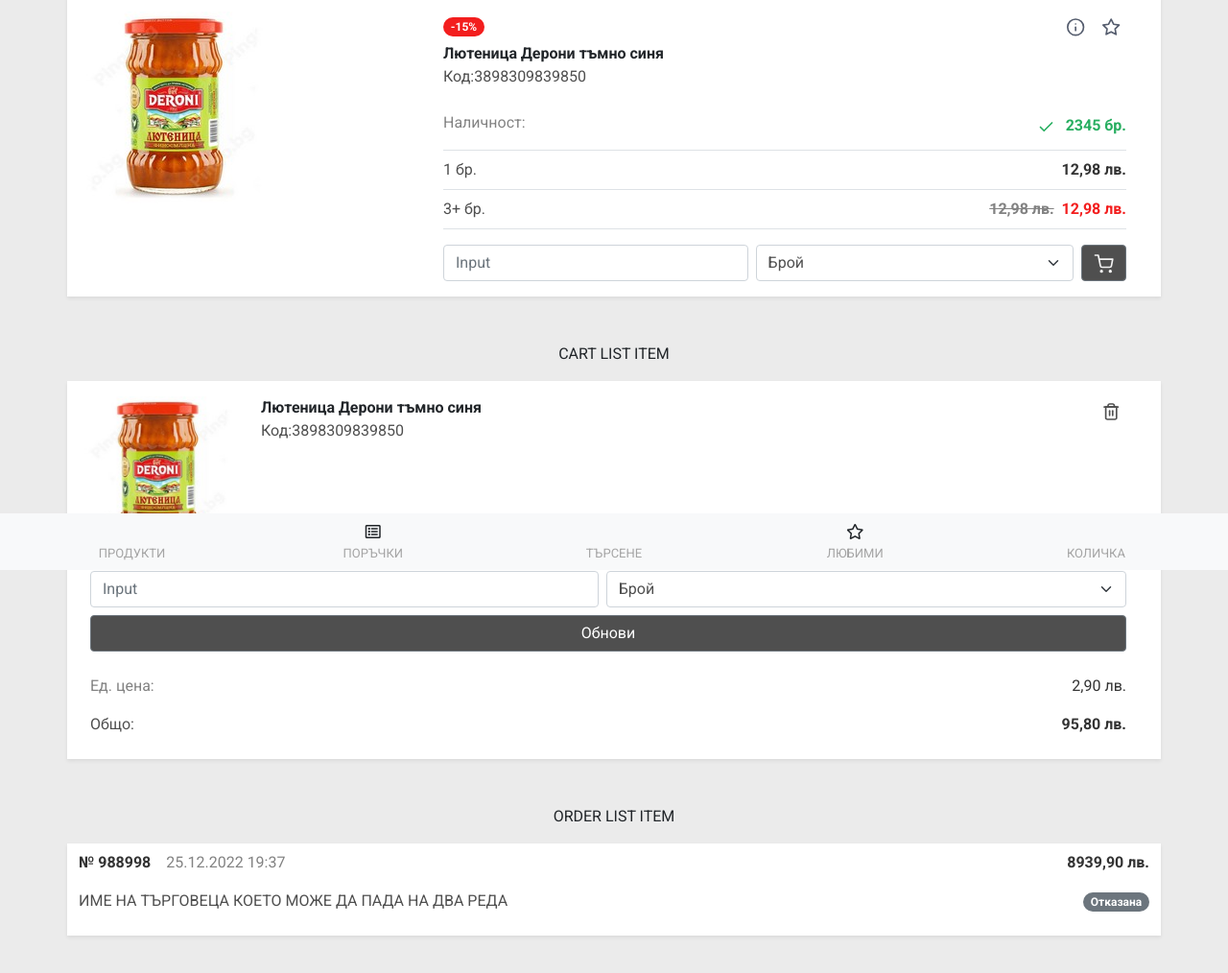
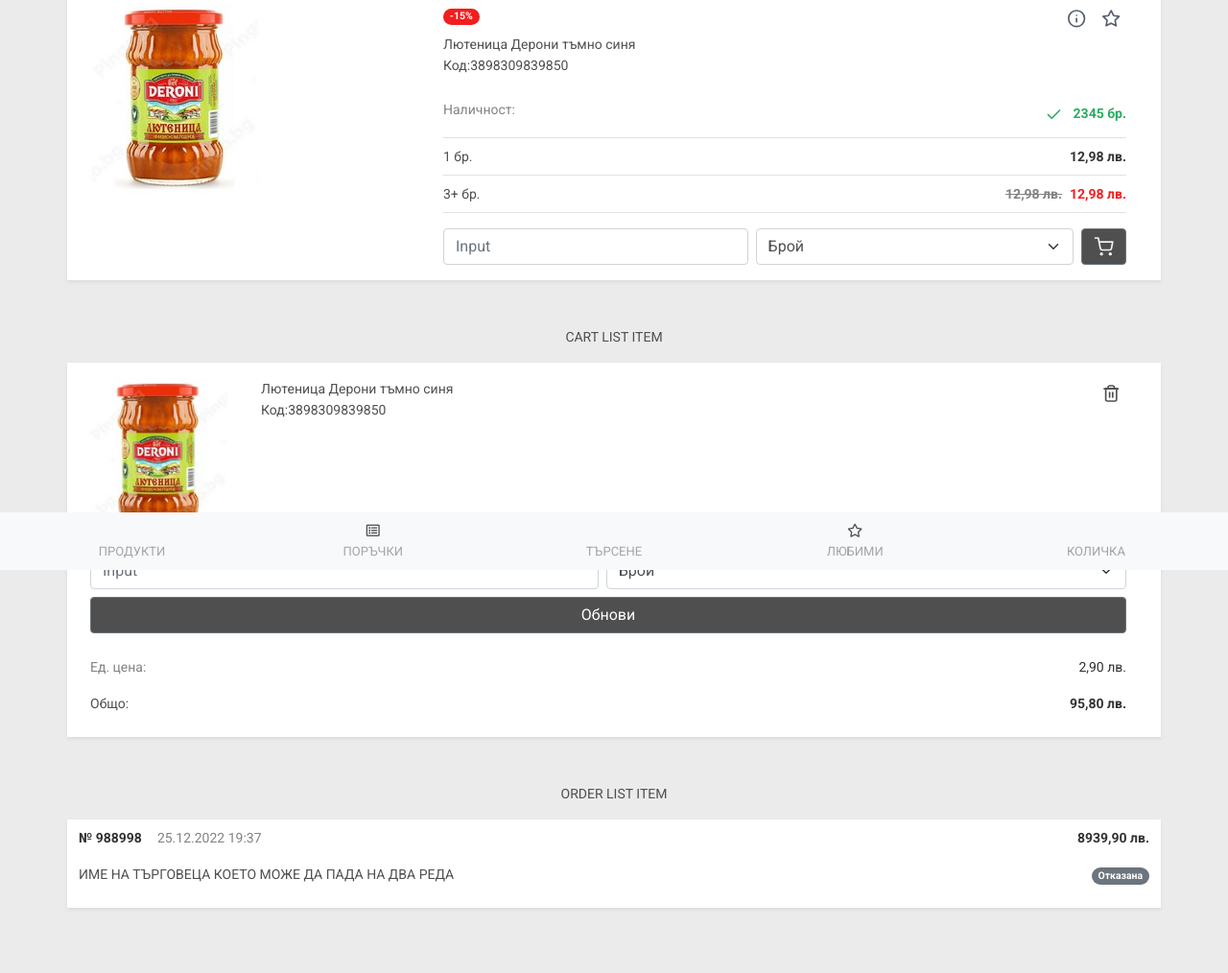
Before and after one commit to RIZNBG/b2b, a plain HTML site: page index.html in a window 1280 px wide. Shown: the part 206-1220 px from the top of the page at 96% size. Drawn offline with nearby package versions, Linux system fonts and the light colour scheme.

Commit message:
updated font sizes

```diff
--- a/index.html
+++ b/index.html
@@ -18,8 +18,17 @@
     <style type="text/css">
       body {
         font-family: 'Roboto', sans-serif;
+        font-style: normal;
+        font-weight: normal;
+        font-size: 14px;
+        line-height: 22px;
+        color: #4f4f4f;
         background-color: rgb(235, 235, 235);
       }
+      .body-bold {
+        font-weight: bold;
+      }
+
       .autohide{
         background-color: white;
         position: fixed;
@@ -167,7 +176,7 @@
           <div class="row">
             <div class="col-12">
               <ul class="ps-0" style="list-style-type: none;">
-                <li class="fw-bolder">
+                <li class="body-bolder">
                   Лютеница Дерони тъмно синя
                 </li>
                 <li class="gray-2">
@@ -176,15 +185,15 @@
               </ul>
               <div class="d-flex justify-content-between mt-3 py-2 border-bottom me-4">
                 <p class="gray-3 mb-0">Наличност:</p>
-                <p class="fw-bold green-2 mb-0"><img src="img/tick.svg" alt="Available" title="Available" /> 2345 бр.</p>
+                <p class="body-bold green-2 mb-0"><img src="img/tick.svg" alt="Available" title="Available" /> 2345 бр.</p>
               </div>
               <div class="d-flex justify-content-between border-bottom py-2 me-4">
                 <p class="gray-2 mb-0">1 бр.</p>
-                <p class="gray-1 fw-bold mb-0">12,98 лв.</p>
+                <p class="gray-1 body-bold mb-0">12,98 лв.</p>
               </div>
               <div class="d-flex justify-content-between border-bottom py-2 me-4">
                 <p class="gray-2 mb-0">3+ бр.</p>
-                <p class="fw-bold mb-0"> <span class="gray-3 text-decoration-line-through me-2">12,98 лв.</span><span class="red-1">12,98 лв.</span></p>
+                <p class="body-bold mb-0"> <span class="gray-3 text-decoration-line-through me-2">12,98 лв.</span><span class="red-1">12,98 лв.</span></p>
               </div>
               <div class="d-flex justify-content-between mt-3 me-4">
                 <input class="form-control me-2 gray-2" type="number" placeholder="Input" aria-label="qty-input">
@@ -210,7 +219,7 @@
           <div class="row">
             <div class="col-6">
               <ul class="ps-0" style="list-style-type: none;">
-                <li class="fw-bolder">
+                <li class="body-bolder">
                   Лютеница Дерони тъмно синя
                 </li>
                 <li class="gray-2">
@@ -245,7 +254,7 @@
               </div>
               <div class="d-flex justify-content-between py-2">
                 <p class="gray-2 mb-0">Общо:</p>
-                <p class="gray-1 fw-bold mb-0">95,80 лв.</p>
+                <p class="gray-1 body-bold mb-0">95,80 лв.</p>
               </div>
             </div>
           </div>
@@ -257,12 +266,12 @@
       <div class="row shadow-sm list-item" id="order-list-item">
         <div class="col-12">
           <div class="d-flex justify-content-between py-2">
-            <p class="gray-1 fw-bold mb-0">№ 988998<span class="fw-normal ms-3 gray-3">25.12.2022 19:37</span></p>
-            <p class="gray-1 fw-bold mb-0">8939,90 лв.</p>
+            <p class="gray-1 body-bold mb-0">№ 988998<span class="fw-normal ms-3 gray-3">25.12.2022 19:37</span></p>
+            <p class="gray-1 body-bold mb-0">8939,90 лв.</p>
           </div>
           <div class="d-flex justify-content-between py-2">
             <p class="gray-2 mb-0">ИМЕ НА ТЪРГОВЕЦА КОЕТО МОЖЕ ДА ПАДА НА ДВА РЕДА</p>
-            <p class="gray-1 fw-bold ms-5"><span class="badge rounded-pill bg-secondary">Отказана</span></p>
+            <p class="gray-1 body-bold ms-5"><span class="badge rounded-pill bg-secondary">Отказана</span></p>
           </div>
         </div>
       </div>
```
